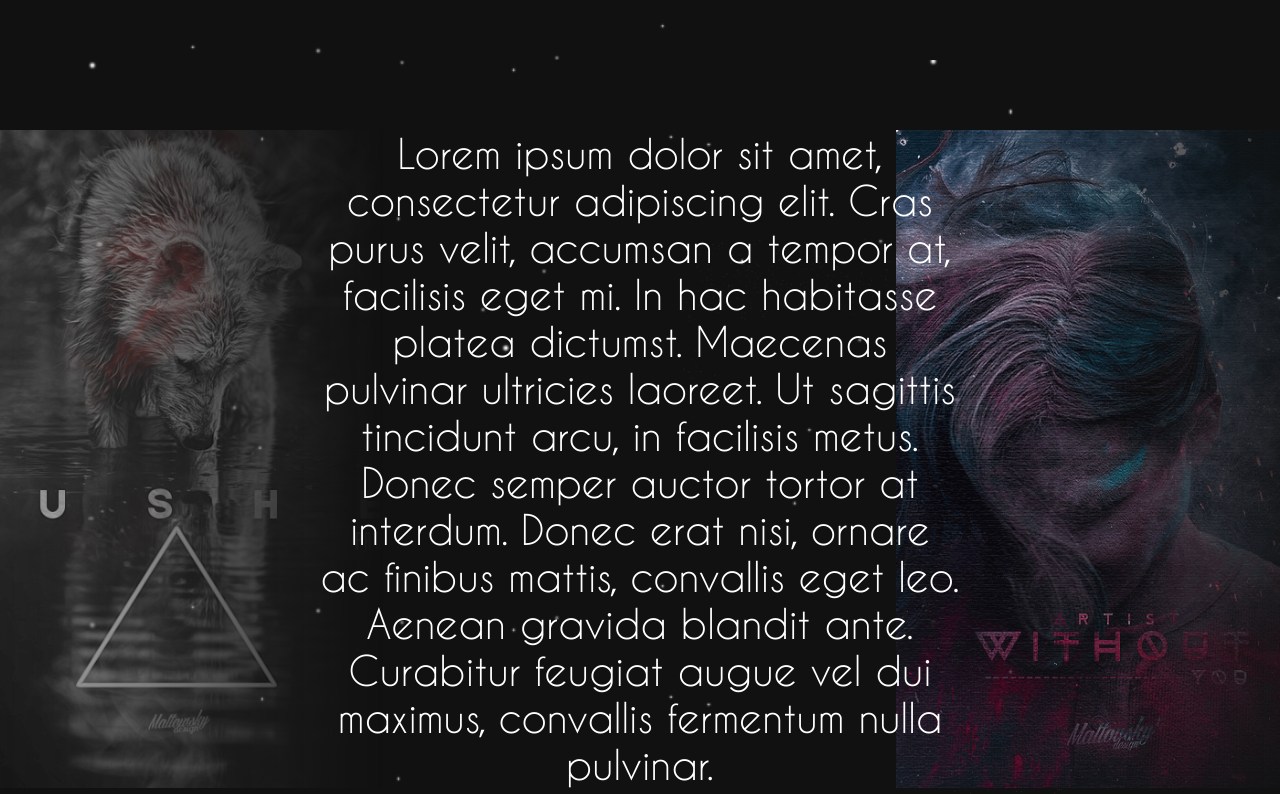
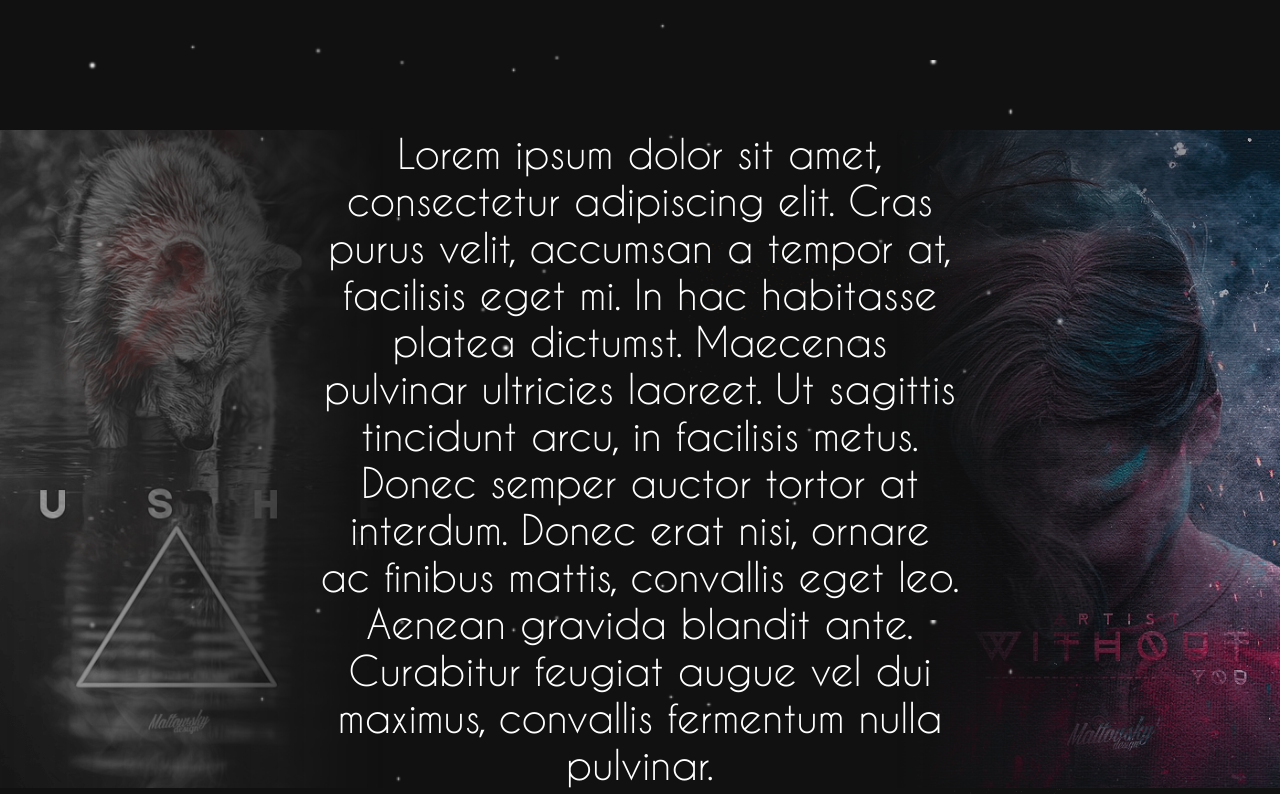
Before and after one commit to firethar/d-design, a website built with webpack: page src/index.html in a window 1280 px wide. Shown: the part 2180-2974 px from the top of the page. Built offline with nearby package versions, Linux system fonts and the light colour scheme.

Commit message:
add: opacity mask update

```diff
--- a/src/_scss/_knowledge.scss
+++ b/src/_scss/_knowledge.scss
@@ -31,7 +31,7 @@
     background: transparent url(../img/knowledge-2.png) no-repeat center center;
     background-size: cover;
     -webkit-mask-image:-webkit-gradient(linear, center center, left center, from(rgba(0,0,0,1)), to(rgba(0,0,0,0)));
-    mask-image: linear-gradient(to right, rgba(0,0,0,1), rgba(0,0,0,0));
+    mask-image: linear-gradient(to left, rgba(0,0,0,1), rgba(0,0,0,0));
     z-index: -1;
   }
 }
```
